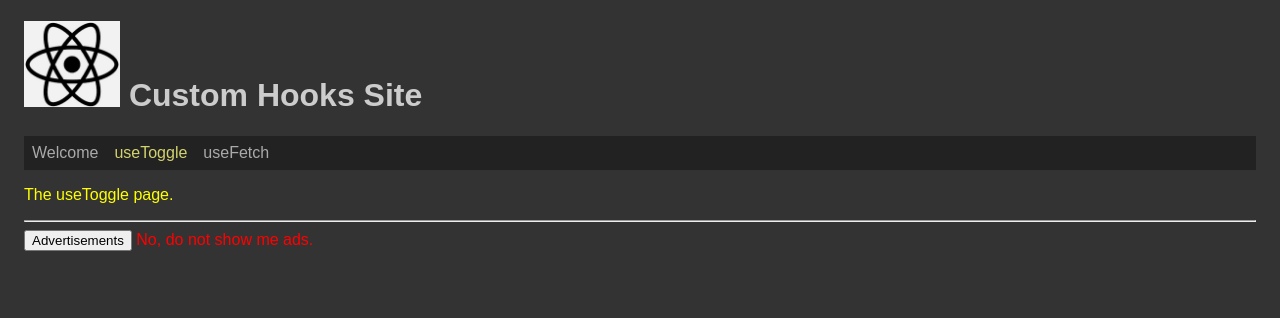
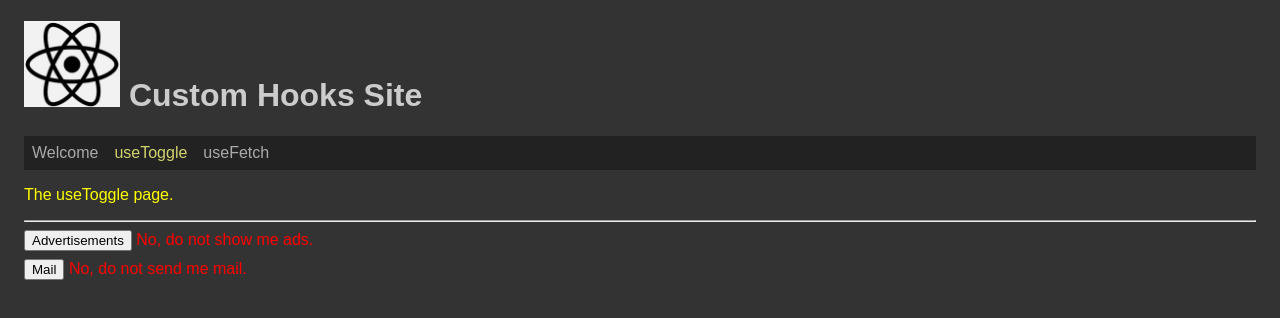
Before and after one commit to edwardtanguay/et-004-customhooks, a React (Vite) app: page /useToggle in a window 1280 px wide. Shown: the top 318 px of the page. Built offline with nearby package versions, Linux system fonts and the light colour scheme.

Commit message:
send mail is in

```diff
--- a/src/App.scss
+++ b/src/App.scss
@@ -57,5 +57,9 @@ body {
 		.negative {
 			color: red;
 		}
+
+		.toggleArea {
+			margin-bottom: .5rem;
+		}
 	}
 }
--- a/src/components/PageUseToggle.tsx
+++ b/src/components/PageUseToggle.tsx
@@ -2,15 +2,28 @@ import { useState } from 'react';
 
 export const PageUseToggle = () => {
 	const [showAds, setShowAds] = useState(false);
+	const [sendMail, setSendMail] = useState(false);
 
 	return (
-		 <div className="pageUseToggle">
+		<div className="pageUseToggle">
 			<p>The useToggle page.</p>
-			<hr/>
-			<button onClick={() => setShowAds(!showAds)}>Advertisements</button>{' '}
-			<span className={showAds ? 'positive' : 'negative'}>
-			{showAds ? 'Yes, show me ads' : 'No, do not show me ads.'}
-			</span>
-		 </div>
+			<hr />
+			<div className="toggleArea">
+				<button onClick={() => setShowAds(!showAds)}>
+					Advertisements
+				</button>{' '}
+				<span className={showAds ? 'positive' : 'negative'}>
+					{showAds ? 'Yes, show me ads.' : 'No, do not show me ads.'}
+				</span>
+			</div>
+			<div className="toggleArea">
+				<button onClick={() => setSendMail(!sendMail)}>Mail</button>{' '}
+				<span className={sendMail ? 'positive' : 'negative'}>
+					{sendMail
+						? 'Yes, send me mail.'
+						: 'No, do not send me mail.'}
+				</span>
+			</div>
+		</div>
 	);
 };
```
